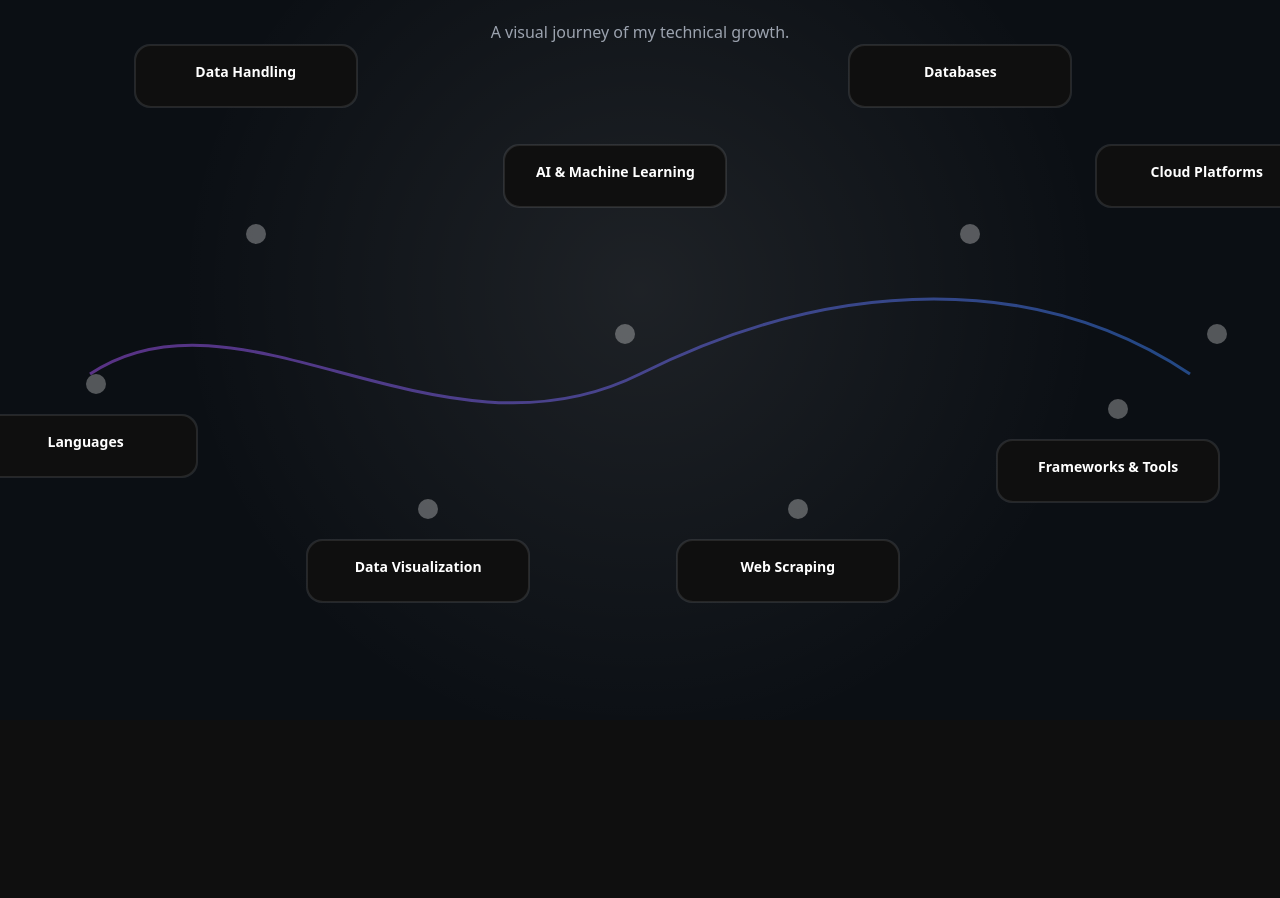
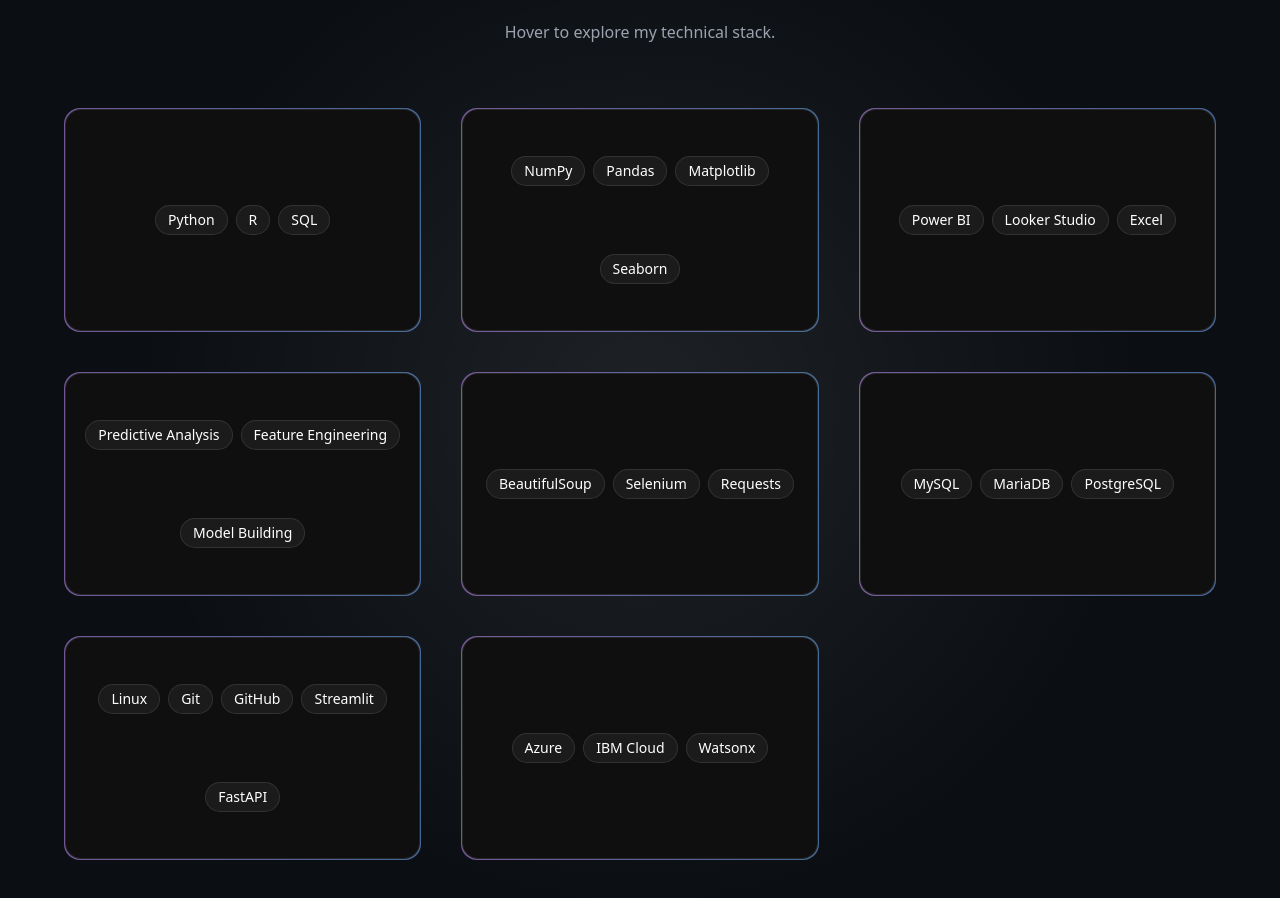
Before and after one commit to Tanishkapundhir78/ai-portfolio, a React (Vite) app: page / in a window 1280 px wide. Shown: the part 4292-5190 px from the top of the page. Before the commit the page ends 5012 px from the top, so only its background shows below. Built offline with nearby package versions, Linux system fonts and the light colour scheme.

Commit message:
Modified

```diff
--- a/src/components/Skills.jsx
+++ b/src/components/Skills.jsx
@@ -1,17 +1,37 @@
-import { useState } from "react";
-
-export default function SkillsRoadmap() {
-  const [activeIndex, setActiveIndex] = useState(null);
-
+export default function Skills() {
   const skills = [
-    { title: "Languages", items: ["Python", "R", "SQL"] },
-    { title: "Data Handling", items: ["NumPy", "Pandas", "Matplotlib", "Seaborn"] },
-    { title: "Data Visualization", items: ["Power BI", "Looker Studio", "Excel"] },
-    { title: "AI & Machine Learning", items: ["Predictive Analysis", "Feature Engineering", "Model Building"] },
-    { title: "Web Scraping", items: ["BeautifulSoup", "Selenium", "Requests"] },
-    { title: "Databases", items: ["MySQL", "MariaDB", "PostgreSQL"] },
-    { title: "Frameworks & Tools", items: ["Linux", "Git", "GitHub", "Streamlit", "FastAPI"] },
-    { title: "Cloud Platforms", items: ["Azure", "IBM Cloud", "Watsonx"] },
+    {
+      title: "Languages",
+      items: ["Python", "R", "SQL"],
+    },
+    {
+      title: "Data Handling",
+      items: ["NumPy", "Pandas", "Matplotlib", "Seaborn"],
+    },
+    {
+      title: "Data Visualization",
+      items: ["Power BI", "Looker Studio", "Excel"],
+    },
+    {
+      title: "AI & ML",
+      items: ["Predictive Analysis", "Feature Engineering", "Model Building"],
+    },
+    {
+      title: "Web Scraping",
+      items: ["BeautifulSoup", "Selenium", "Requests"],
+    },
+    {
+      title: "Databases",
+      items: ["MySQL", "MariaDB", "PostgreSQL"],
+    },
+    {
+      title: "Frameworks",
+      items: ["Linux", "Git", "GitHub", "Streamlit", "FastAPI"],
+    },
+    {
+      title: "Cloud",
+      items: ["Azure", "IBM Cloud", "Watsonx"],
+    },
   ];
 
   return (
@@ -22,128 +42,61 @@ export default function SkillsRoadmap() {
         <div className="absolute inset-0 bg-[radial-gradient(circle_at_center,rgba(255,255,255,0.08),transparent_60%)]"></div>
       </div>
 
-      <div className="relative z-10 max-w-7xl mx-auto">
+      <div className="relative z-10 max-w-6xl mx-auto">
 
         {/* HEADER */}
         <h2 className="text-4xl font-bold text-center mb-6">
-          🧠 Skills Roadmap
+          🧠 Skills
         </h2>
 
-        <p className="text-center text-gray-400 mb-20">
-          A visual journey of my technical growth.
+        <p className="text-center text-gray-400 mb-16">
+          Hover to explore my technical stack.
         </p>
 
-        {/* ROADMAP */}
-        <div className="relative w-full h-[500px]">
+        {/* GRID */}
+        <div className="grid md:grid-cols-2 lg:grid-cols-3 gap-10">
 
-          {/* 🐍 S-SHAPED PATH */}
-          <svg
-            className="absolute top-1/2 left-0 w-full -translate-y-1/2"
-            height="200"
-            viewBox="0 0 1200 200"
-            fill="none"
+          {skills.map((skill, index) => (
+            <div
+              key={index}
+              className="group perspective"
             >
-            <defs>
-              <linearGradient id="pathGradient" x1="0" y1="0" x2="1" y2="0">
-                <stop offset="0%" stopColor="#a855f7" />
-                <stop offset="100%" stopColor="#3b82f6" />
-              </linearGradient>
-            </defs>
+              {/* CARD */}
+              <div className="relative h-56 w-full transition-transform duration-700 transform-style preserve-3d group-hover:rotate-y-180 animate-float">
 
-            <path
-              d="
-                M 50 100
-                C 200 0, 400 200, 600 100
-                S 1000 0, 1150 100
-              "
-              stroke="url(#pathGradient)"
-              strokeWidth="3"
-              fill="none"
-              opacity="0.5"
-            />
-          </svg>
+                {/* FRONT */}
+                <div className="absolute inset-0 rounded-2xl p-[1px]
+                  bg-gradient-to-r from-white/10 to-white/10">
 
-          {/* 🔘 NODES + CARDS */}
-          {skills.map((skill, index) => {
-            const positions = [
-              { x: "5%", y: "50%" },
-              { x: "18%", y: "20%" },
-              { x: "32%", y: "75%" },
-              { x: "48%", y: "40%" },
-              { x: "62%", y: "75%" },
-              { x: "76%", y: "20%" },
-              { x: "88%", y: "55%" },
-              { x: "96%", y: "40%" },
-            ];
-
-            const pos = positions[index];
-
-            return (
-              <div key={index}>
-                {/* NODE */}
-                <div
-                  onClick={() =>
-                    setActiveIndex(activeIndex === index ? null : index)
-                  }
-                  className="absolute z-20 cursor-pointer"
-                  style={{ left: pos.x, top: pos.y }}
-                >
-                  <div
-                    className={`w-5 h-5 rounded-full transition-all duration-300
-                      ${
-                        activeIndex === index
-                          ? "bg-purple-500 scale-125 shadow-lg shadow-purple-500/60 animate-pulse"
-                          : "bg-white/30"
-                      }`}
-                  ></div>
+                  <div className="bg-[#0f0f0f] border border-white/10 rounded-2xl h-full flex items-center justify-center">
+                    <h3 className="text-xl font-semibold">
+                      {skill.title}
+                    </h3>
+                  </div>
                 </div>
 
-                {/* CARD */}
-                <div
-                  className={`absolute w-56 p-[1px] rounded-2xl transition-all duration-300
-                    ${
-                      activeIndex === index
-                        ? "bg-gradient-to-r from-purple-400/50 to-blue-400/50 scale-105"
-                        : "bg-gradient-to-r from-white/10 to-white/10"
-                    }`}
-                  style={{
-                    left: pos.x,
-                    top:
-                      index % 2 === 0
-                        ? "calc(" + pos.y + " + 40px)"
-                        : "calc(" + pos.y + " - 180px)",
-                    transform: "translateX(-50%)",
-                  }}
-                >
-                  <div className="bg-[#0f0f0f] border border-white/10 rounded-2xl p-4 text-center">
+                {/* BACK */}
+                <div className="absolute inset-0 rounded-2xl p-[1px]
+                  bg-gradient-to-r from-purple-400/50 to-blue-400/50
+                  rotate-y-180">
 
-                    <h3 className="text-sm font-semibold mb-2">
-                      {skill.title}
-                    </h3>
-
-                    {/* EXPAND */}
-                    {activeIndex === index && (
-                      <div className="mt-2 animate-slideDown">
-                        <div className="flex flex-wrap justify-center gap-2">
+                  <div className="bg-[#0f0f0f] border border-white/10 rounded-2xl h-full flex flex-wrap items-center justify-center gap-2 p-4">
                     {skill.items.map((item, i) => (
                       <span
                         key={i}
-                              className="px-2 py-1 text-xs bg-white/5 border border-white/10 rounded-full"
+                        className="px-3 py-1 text-sm bg-white/5 border border-white/10 rounded-full"
                       >
                         {item}
                       </span>
                     ))}
                   </div>
                 </div>
-                    )}
 
               </div>
             </div>
+          ))}
+
         </div>
-            );
-          })}
-        </div>
-
       </div>
     </section>
   );
```
Lines whose indentation alone changed are shown as unchanged.
